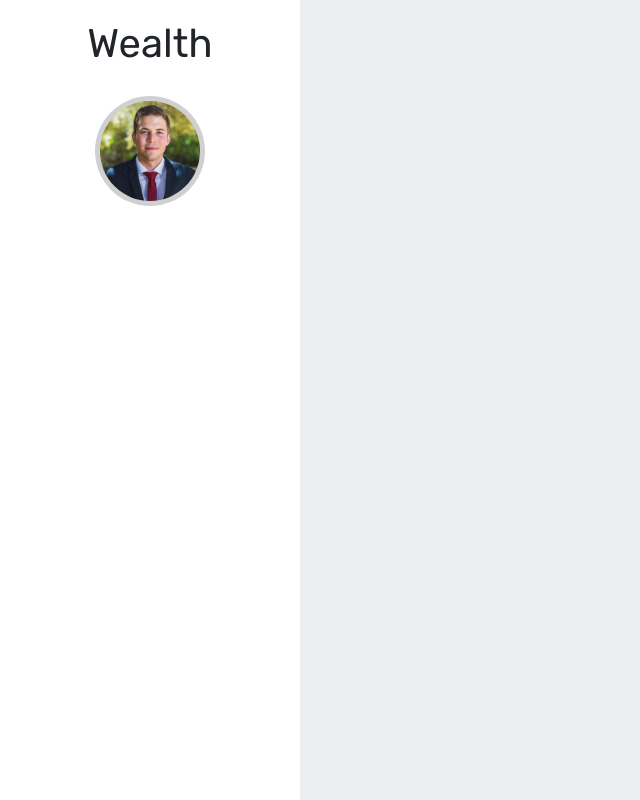
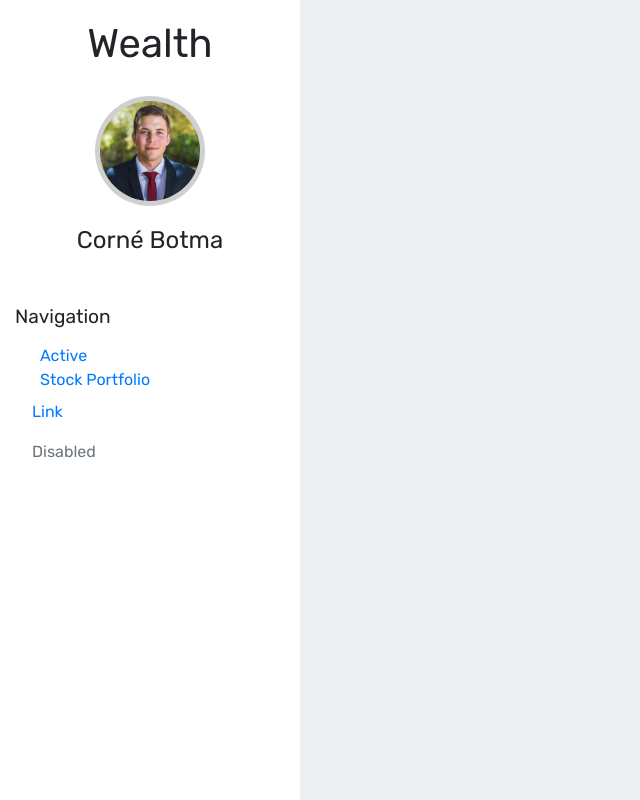
Before and after one commit to mrcj101111/wealth-management, a React (Create React App) app: page / in a window 1280 px wide. Shown: the whole page, without its empty margins (0-640 px from the left). Built offline with nearby package versions, Linux system fonts and the light colour scheme.

Commit message:
Added vertical sidebar

```diff
--- a/src/components/Sidebar.js
+++ b/src/components/Sidebar.js
@@ -10,6 +10,24 @@ function Hello() {
                     <img src={profile} alt="profile"></img>
                 </div>
             </div>
+            <h2 className="text-center">Corné Botma</h2>
+            <h3>Navigation</h3>
+            <div className="navbar">
+                <ul className="nav flex-column">
+                    <li className="nav-item">
+                        <a className="active pl-4" href="">Active</a>
+                    </li>
+                    <li className="nav-item">
+                        <a className="pl-4" href="">Stock Portfolio</a>
+                    </li>
+                    <li className="nav-item">
+                        <a className="nav-link" href="">Link</a>
+                    </li>
+                    <li className="nav-item">
+                        <a className="nav-link disabled" href="">Disabled</a>
+                    </li>
+                </ul>
+            </div>
         </div>
     )
 };
--- a/src/components/Sidebar.scss
+++ b/src/components/Sidebar.scss
@@ -3,6 +3,15 @@
     width: 300px;
     height: 100vh;
     padding-top: 20px;
+    h2 {
+        margin-top: 20px;
+        font-size: 1.5rem;
+    }
+    h3 {
+        margin-top: 50px;
+        font-size: 1.2rem;
+        margin-left: 15px;
+    }
 }
 
 .sidebar__profile-picture {
```
Also changed, not shown: package.json (+7 -1 lines), 1 other file (tests, documents, lock files or other folders).
